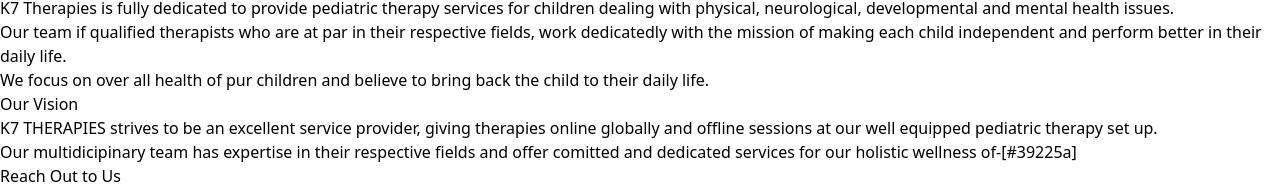
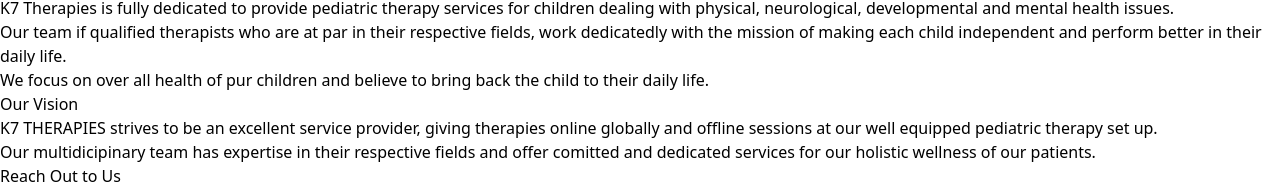
Before and after one commit to naman520/sunshine, a React (Vite) app: page / in a window 1280 px wide. Shown: the part 7839-8025 px from the top of the page. Built offline with nearby package versions, Linux system fonts and the light colour scheme.

Commit message:
resolved

```diff
--- a/src/Pages/Home.jsx
+++ b/src/Pages/Home.jsx
@@ -353,7 +353,7 @@
             <p className="text-white">
               Our multidicipinary team has expertise in their respective fields
               and offer comitted and dedicated services for our holistic
-              wellness of-[#39225a]
+              wellness of our patients.
             </p>
           </div>
           <div className="text-center rounded-lg shadow-lg">
```
